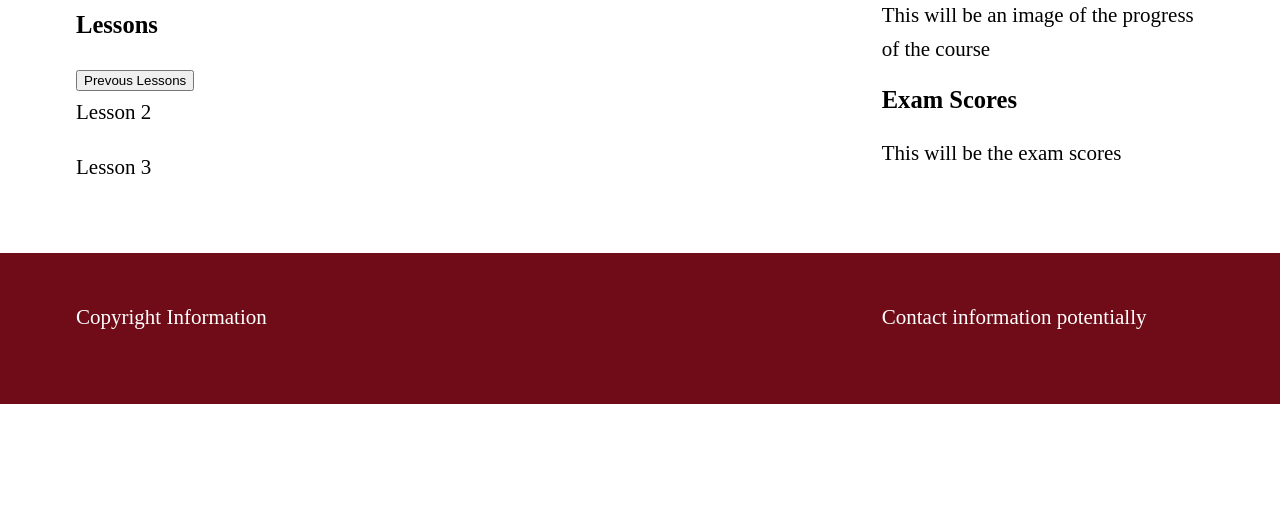
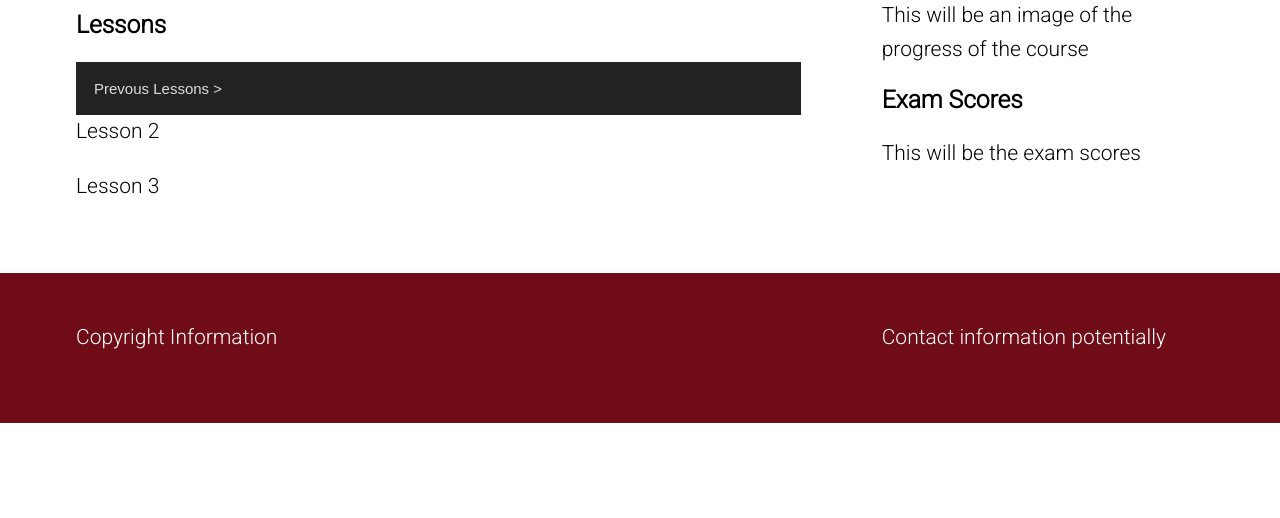
Before and after one commit to nickcaccese/Alex_Website, a plain HTML site: page User-Page.html in a window 1280 px wide. Shown: the part 282-800 px from the top of the page. Drawn offline with Linux system fonts and the light colour scheme.

Commit message:
Added primary font family to css Linked wine-vocab.html to lesson 1 on user-page.html

```diff
--- a/User-Page.html
+++ b/User-Page.html
@@ -14,7 +14,7 @@
  	       <h1>Logo Here</h1>
  	     </div>
  	     <div class="text-right">
- 	       <p class="Standalone-Link">Settings</p>
+ 	       <p class="standalone-link">Settings</p>
  	       <button>Log Out</button>
  	     </div>
      </div>
@@ -27,10 +27,12 @@
       	<div class="Lessons">
       	  	<h2>Welcome Alex!</h2>
       	  	<h3>Lessons</h3>
-      	  	<!--- Collapsable Menu with previous lessons --->
-      	  	<button type="button" class="collapsable">Prevous Lessons</button>
+      	  	<!--- Collapsable Menu with previous lessons
+      	  		Does this need to be a button? --->
+      	  	<button type="button" class="collapsable">Prevous Lessons &gt;</button>
       	  	<div class="content">
-      	    	<p>Lesson 1</p>
+      	  		<!---Direct Link for now, need to link to lesson database --->
+      	    	<p><a href="wine-vocab.html">Lesson 1</a></p>
       	    </div>
       	    <p>Lesson 2</p>
       	    <p>Lesson 3</p>
--- a/css/index.css
+++ b/css/index.css
@@ -1,14 +1,17 @@
+@import url('https://fonts.googleapis.com/css2?family=Roboto:wght@100;300&display=swap');
+
+
 :root {
   --clr-primary-400: #004a04;
   --clr-accent-400: #700c18;
   --clr-neutral-100:  #fff;
 
-  /* Font families
+  /* Font families */
 
-  --ff-primary: ;
-  --ff-accent: ;
+  --ff-primary: 'Roboto', sans-serif;
 
-  */
+
+
 }
 
 body{
@@ -29,6 +32,7 @@ h2,
 h3,
 p {
   margin:  0;
+  font-family:  var(--ff-primary);
 }
 
 h1,
@@ -36,6 +40,7 @@ h2,
 h3{
   line-height: 1;
   font-weight: 900;
+
 
 }
 
@@ -92,22 +97,23 @@ footer {
   background-color: var(--clr-neutral-100);
 }
 
+
 /* Style the button that is used to open and close the collapsible content */
-.collapsible {
-  background-color: #eee;
-  color: #444;
+.collapsable {
+  background-color: #222;
+  color: #ddd;
   cursor: pointer;
-  padding: 18px;
-  width: 100%;
+  padding: 1.125rem;
+  width: 90%;
   border: none;
   text-align: left;
   outline: none;
-  font-size: 15px;
+  font-size: .938rem;
 }
 
 /* Add a background color to the button if it is clicked on (add the .active class with JS), and when you move the mouse over it (hover) */
-.active, .collapsible:hover {
-  background-color: #ccc;
+.active, .collapsable:hover {
+  background-color: #333;
 }
 
 /* Style the collapsible content. Note: hidden by default */
@@ -116,4 +122,5 @@ footer {
   display: none;
   overflow: hidden;
   background-color: #f1f1f1;
+  width: 90%;
 }
--- a/js/index.js
+++ b/js/index.js
@@ -1,4 +1,4 @@
-var coll = document.getElementsByClassName("collapsible");
+var coll = document.getElementsByClassName("collapsable");
 var i;
 
 for (i = 0; i < coll.length; i++) {
```
Also changed, not shown: wine-vocab.html (+1 -1 lines).
